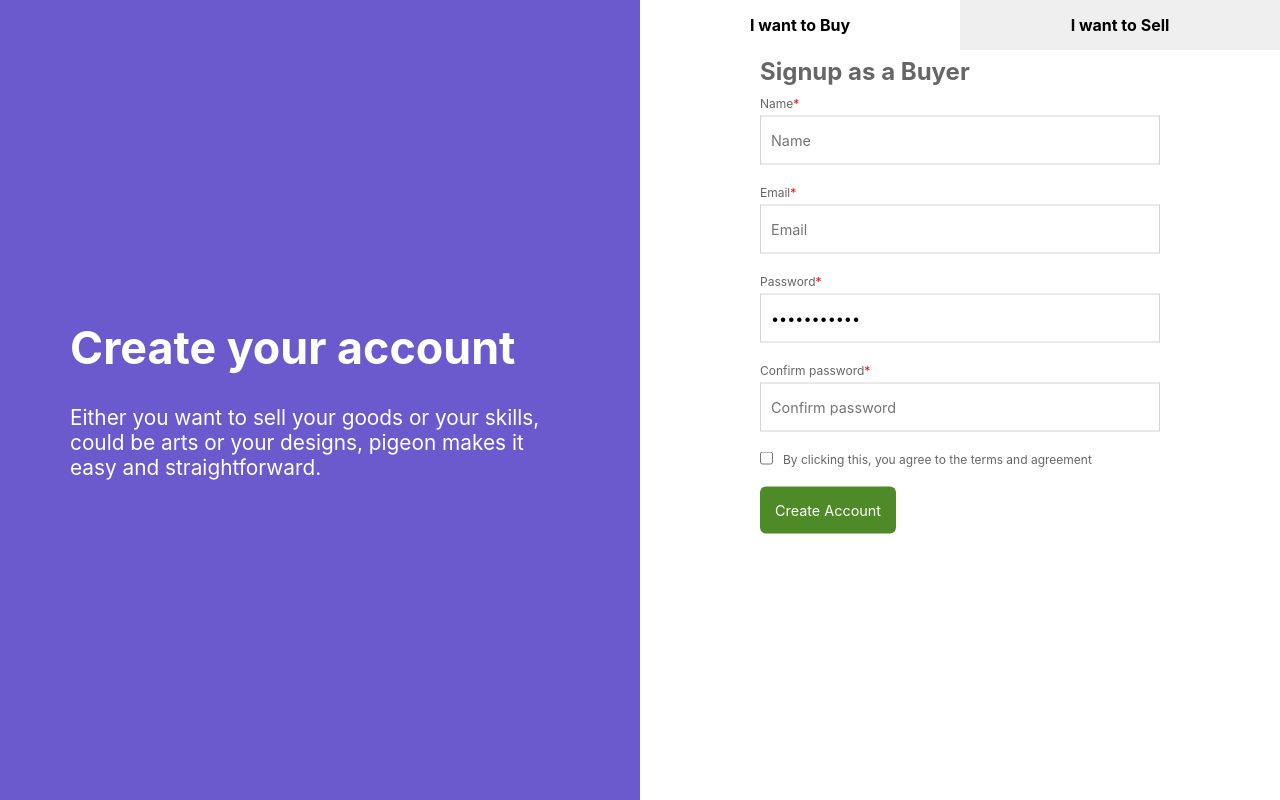
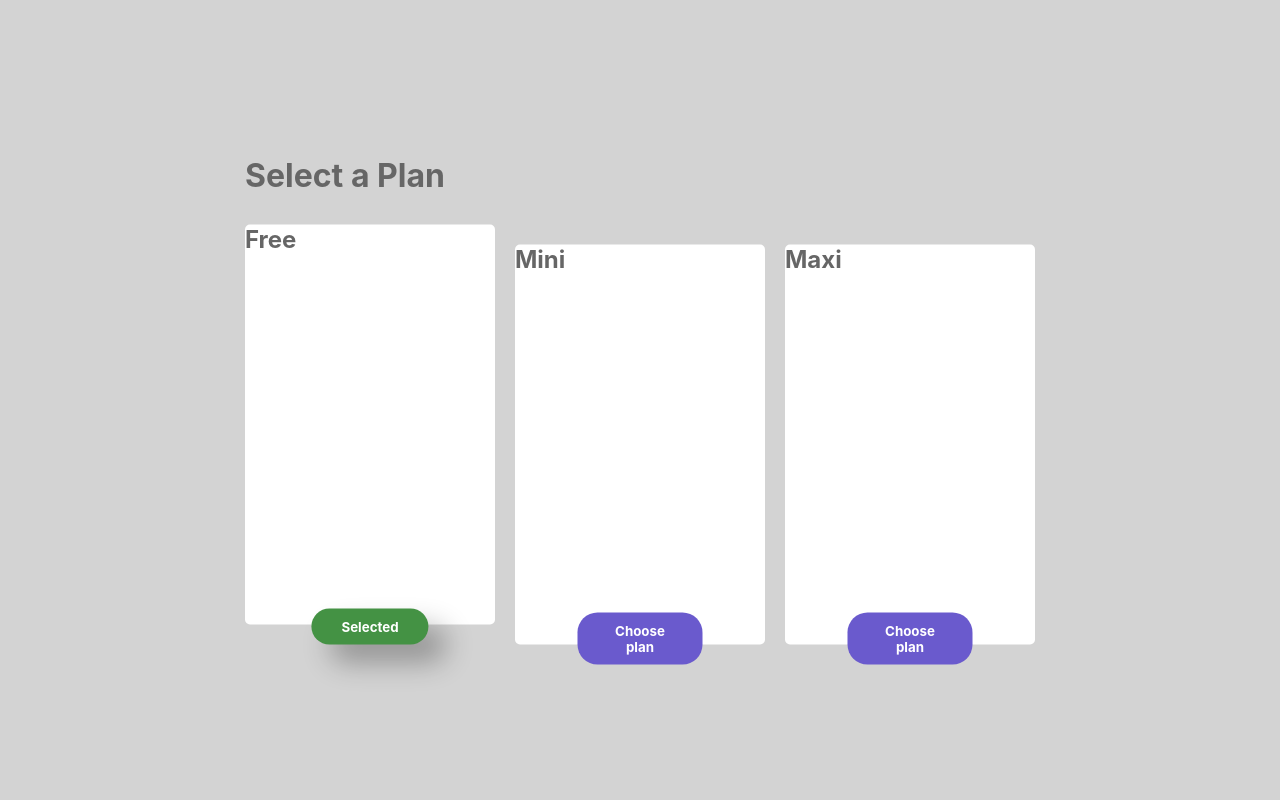
Before and after one commit to sammyodiagbe/shoppaa, a React (Create React App) app: page /signup in a window 1280 px wide. Built offline with nearby package versions, Linux system fonts and the light colour scheme.

Commit message:
more functionalities

```diff
--- a/src/components/auth/signup.js
+++ b/src/components/auth/signup.js
@@ -2,17 +2,20 @@ import React, { useState } from "react";
 import "../../styles/pages/signup.css";
 import Buyer from "./buyer";
 import Seller from "./seller";
+import ChoosePlan from "../partials/select_plan";
 
 const Signup = () => {
   const [activeTab, setActiveTab] = useState(1);
   return (
+    <React.Fragment>
+      <ChoosePlan />
       <div className="signup-page">
         <section className="left">
           <div className="writeup">
             <h1>Create your account</h1>
             <p>
-            Either you want to sell your goods or your skills, could be arts or
-            your designs, pigeon makes it easy and straightforward.
+              Either you want to sell your goods or your skills, could be arts
+              or your designs, pigeon makes it easy and straightforward.
             </p>
           </div>
         </section>
@@ -36,6 +39,7 @@ const Signup = () => {
           </div>
         </section>
       </div>
+    </React.Fragment>
   );
 };
 
--- a/src/components/partials/select_plan.js
+++ b/src/components/partials/select_plan.js
@@ -1,7 +1,34 @@
-import React from "react";
+import React, { useState } from "react";
 
 const ChoosePlan = () => {
-  return <div className="choose-plan">choose plan</div>;
+  const [plan, selectedPlan] = useState(1);
+  return (
+    <div className="choose-plan">
+      <div className="box">
+        <h1>Select a Plan</h1>
+        <div className="plans-container">
+          <section className={`plan ${plan === 1 ? "selected" : ""}`}>
+            <h1>Free</h1>
+            <button className="select-plan" onClick={() => selectedPlan(1)}>
+              {plan === 1 ? "Selected" : "Choose plan"}
+            </button>
+          </section>
+          <section className={`plan ${plan === 2 ? "selected" : ""}`}>
+            <h1>Mini</h1>
+            <button className="select-plan" onClick={() => selectedPlan(2)}>
+              {plan === 2 ? "Selected" : "Choose plan"}
+            </button>
+          </section>
+          <section className={`plan ${plan === 3 ? "selected" : ""}`}>
+            <h1>Maxi</h1>
+            <button className="select-plan" onClick={() => selectedPlan(3)}>
+              {plan === 3 ? "Selected" : "Choose plan"}
+            </button>
+          </section>
+        </div>
+      </div>
+    </div>
+  );
 };
 
 export default ChoosePlan;
--- a/src/styles/pages/signup.css
+++ b/src/styles/pages/signup.css
@@ -1,3 +1,66 @@
+div.choose-plan {
+  position: fixed;
+  top: 0;
+  left: 0;
+  height: 100vh;
+  width: 100vw;
+  background: lightgrey;
+  z-index: 200;
+}
+
+div.choose-plan div.box {
+  position: absolute;
+  left: 50%;
+  top: 50%;
+  -webkit-transform: translate(-50%, -50%);
+          transform: translate(-50%, -50%);
+}
+
+div.choose-plan div.plans-container {
+  display: -ms-grid;
+  display: grid;
+  -ms-grid-columns: 1fr 1fr 1fr;
+      grid-template-columns: 1fr 1fr 1fr;
+  grid-column-gap: 20px;
+  margin-top: 50px;
+}
+
+div.choose-plan div.plans-container section.plan {
+  width: 250px;
+  height: 400px;
+  border-radius: 5px;
+  background: #fff;
+  position: relative;
+}
+
+div.choose-plan div.plans-container section.plan.selected {
+  -webkit-transform: translateY(-20px);
+          transform: translateY(-20px);
+  -webkit-transition: all 500ms;
+  transition: all 500ms;
+}
+
+div.choose-plan div.plans-container section.plan.selected button.select-plan {
+  -webkit-box-shadow: 18px 18px 28px rgba(0, 0, 0, 0.3);
+          box-shadow: 18px 18px 28px rgba(0, 0, 0, 0.3);
+  background: #449244;
+  color: #fff;
+}
+
+div.choose-plan div.plans-container section.plan button.select-plan {
+  display: block;
+  position: absolute;
+  border-radius: 20px;
+  bottom: -20px;
+  left: 50%;
+  -webkit-transform: translateX(-50%);
+          transform: translateX(-50%);
+  padding: 10px 30px;
+  background: slateblue;
+  color: #fff;
+  font-weight: bold;
+}
+
 div.signup-page {
   display: -ms-grid;
   display: grid;
--- a/src/styles/pages/signup.scss
+++ b/src/styles/pages/signup.scss
@@ -1,4 +1,54 @@
 @import "../varialbles";
+div.choose-plan {
+  position: fixed;
+  top: 0;
+  left: 0;
+  height: 100vh;
+  width: 100vw;
+  background: lightgrey;
+  z-index: 200;
+  div.box {
+    position: absolute;
+    left: 50%;
+    top: 50%;
+    transform: translate(-50%, -50%);
+  }
+  div.plans-container {
+    display: grid;
+    grid-template-columns: 1fr 1fr 1fr;
+    grid-column-gap: 20px;
+    margin-top: 50px;
+    section.plan {
+      width: 250px;
+      height: 400px;
+      border-radius: 5px;
+      background: #fff;
+      position: relative;
+
+      &.selected {
+        transform: translateY(-20px);
+        transition: all 500ms;
+        button.select-plan {
+          box-shadow: 18px 18px 28px rgba(0, 0, 0, 0.3);
+          background: rgb(68, 146, 68);
+          color: #fff;
+        }
+      }
+      button.select-plan {
+        display: block;
+        position: absolute;
+        border-radius: 20px;
+        bottom: -20px;
+        left: 50%;
+        transform: translateX(-50%);
+        padding: 10px 30px;
+        background: slateblue;
+        color: #fff;
+        font-weight: bold;
+      }
+    }
+  }
+}
 div.signup-page {
   display: grid;
   grid-template-columns: 1fr 1fr;
```
Also changed, not shown: 2 other files (tests, documents, lock files or other folders). Lines whose indentation alone changed are shown as unchanged.
